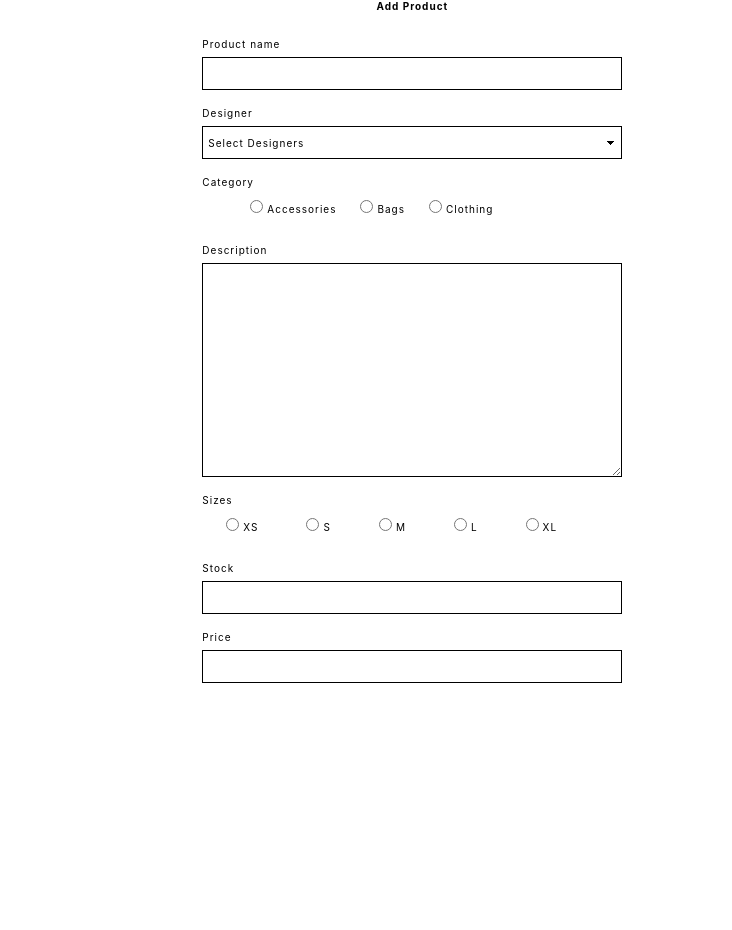
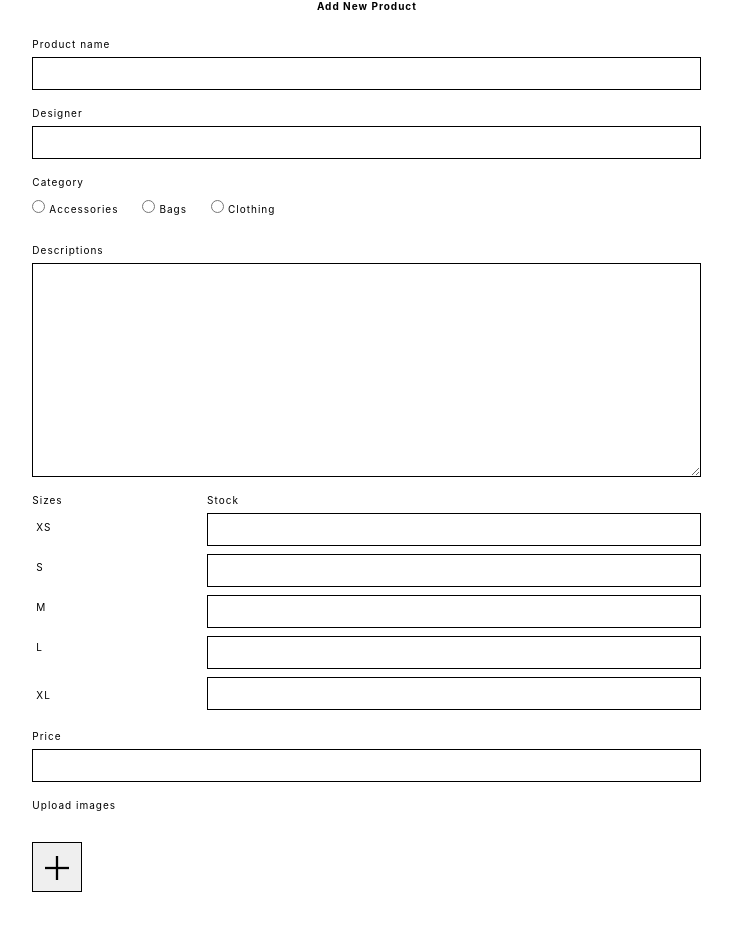
Before and after one commit to reyraditya/finalproject, a React (Create React App) app: page /addproduct in a window 1280 px wide. Shown: the part 156-1086 px from the top of the page, without its empty margins (285-1017 px from the left). Before the commit the page ends 887 px from the top, so only its background shows below. Built offline with nearby package versions, Linux system fonts and the light colour scheme.

Commit message:
manage product and add product components mounted

```diff
--- a/package.json
+++ b/package.json
@@ -13,6 +13,7 @@
     "npm": "^6.9.0",
     "react": "^16.8.4",
     "react-dom": "^16.8.4",
+    "react-images-upload": "^1.2.6",
     "react-redux": "^6.0.1",
     "react-router-dom": "^4.3.1",
     "react-scripts": "2.1.8",
--- a/src/components/AddProduct.js
+++ b/src/components/AddProduct.js
@@ -1,10 +1,59 @@
 import React, { Component } from 'react'
 import {Link} from 'react-router-dom'
 
+import addIcon from '../components/icons/add.png'
+import closeIcon from '../components/icons/cross.png'
+
 import '../css/addProduct.css'
 
-export default class AddProduct extends Component {
+class AddProduct extends Component {
+    constructor(props) {
+        super(props);
+         this.state = { pictures: [], file: [] };
+         this.handleChange = this.handleChange.bind(this)
+    }
+
+    handleChange(event) {
+        console.log(event.target.files);
+        // console.log(URL.createObjectURL(event.target.files[0]));
+
+        let files = Array.from(event.target.files)
+        let url = files.map(url => { return URL.createObjectURL(url)})
+
+        this.setState({
+        pictures: this.state.pictures.concat(files),
+          file: [...this.state.file, ...url]
+        })
+      }
+
+    renderList = () => {
+        return this.state.file.map(img => {
+            return (
+            <div className="d-inline">
+                <img className="imageProduct mr-3 ml-3 mb-3" alt="imgupload" src={img}/>
+                <button className="removeButtonImage">
+                    <img className="iconRemoveImage" aria-hidden="true" src={closeIcon}></img>
+                    {/* <span aria-hidden="true">&times;</span> */}
+                </button>
+            </div>
+            )
+        })
+    }
+
+    deleteImages(i){
+        var arrFiles = [...this.state.pictures]
+        var index = arrFiles.indexOf(i.target.value)
+        if(index !== -1){
+            arrFiles.splice(index, 1);
+            this.setState({pictures: arrFiles})
+        }
+      }
+
+
   render() {
+      console.log(this.state.pictures);
+      console.log(this.state.file);
+
     return (
       <div>
         <div>
@@ -14,10 +63,10 @@ export default class AddProduct extends Component {
             <Link to="/addproduct" className="d-block">Add Product</Link>
           </div>
           <div className="col-7">
-            <div className="container containerAccount">
+            <div className="container containerAccountAddProduct">
               <h1 className="text-center title">Manage Product</h1>
               <div className="mt-3">
-                <p className="body text-center">Add Product</p>
+                <p className="body text-center">Add New Product</p>
                 <div>
                     <form>
                         {/* Product name */}
@@ -30,19 +79,13 @@ export default class AddProduct extends Component {
                         <label className="bodyInput mt-3">
                             Designer
                         </label>
-                        <select className="designerInputForm form-control text-capitalize">
-                            <option selected disabled>Select designers</option>
-                            <option>3.1 phillip lim</option>
-                            <option>acne studios</option>
-                            <option>balenciaga</option>
-                            <option>berluti</option>
-                        </select>
+                        <input className="accountInputForm p-2 text-capitalize form-control" type="text" id="designer" ref={input => this.designer = input}/>
                         </div>
                         {/* Category */}
                         <label className="bodyInput mt-3 d-block">
                             Category
                         </label>
-                        <label className="radio-inline ml-5 mr-4 ">
+                        <label className="radio-inline mr-4 ">
                             <input type="radio" name="category" value="accessories"/>
                             <label className="bodyInput d-inline ml-1 text-capitalize">
                                 accessories
@@ -62,65 +105,80 @@ export default class AddProduct extends Component {
                         </label>
                         {/* Description */}
                         <label className="bodyInput mt-3 d-block">
-                            Description
+                            Descriptions
                         </label>
                         <textarea className="designerInputForm form-control" rows="10"></textarea>
                         {/* Sizing */}
+                        <div className="row">
+                            <div className="col-3">
                                 <label className="bodyInput mt-3 d-block">
                                 Sizes
                             </label>
-                        <label className="radio-inline ml-4 mr-5 ">
-                            <input type="radio" name="sizing" value="xs"/>
+                            <label className="radio d-block">
+                                {/* <input type="radio" name="xs" value="xs"/> */}
                                 <label className="bodyInput d-inline ml-1 text-uppercase">
                                     xs
                                 </label>
                             </label>
-                        <label className="radio-inline mr-5">
-                            <input type="radio" name="sizing" value="s"/>
+                            <label className="radio mt-3 d-block">
+                                {/* <input type="radio" name="s" value="s"/> */}
                                 <label className="bodyInput d-inline ml-1 text-uppercase">
                                     s
                                 </label>
                             </label>
-                        <label className="radio-inline mr-5">
-                            <input type="radio" name="sizing" value="m"/>
+                            <label className="radio mt-3 d-block">
+                                {/* <input type="radio" name="m" value="m"/> */}
                                 <label className="bodyInput d-inline ml-1 text-uppercase">
                                     m
                                 </label>
                             </label>
-                        <label className="radio-inline mr-5">
-                            <input type="radio" name="sizing" value="l"/>
+                            <label className="radio mt-3 d-block">
+                                {/* <input type="radio" name="l" value="l"/> */}
                                 <label className="bodyInput d-inline ml-1 text-uppercase">
                                     l
                                 </label>
                             </label>
-                        <label className="radio-inline mr-4">
-                            <input type="radio" name="sizing" value="xl"/>
+                            <label className="radio mt-3 mr-4">
+                                {/* <input type="radio" name="xl" value="xl"/> */}
                                 <label className="bodyInput d-inline ml-1 text-uppercase">
                                     xl
                                 </label>
                             </label>
+                            </div>
                             {/* Stocks */}
+                            <div className="col-9">
                                 <label className="bodyInput mt-3 d-block">
                                     Stock
                                 </label>
-                        <input className="accountInputForm p-2 form-control" type="number" min="1" max="1000" id="stock" ref={input => this.stock = input}/>
+                                <input className="accountInputForm form-control" type="number" min="1" max="1000" id="stock" ref={input => this.stockXS = input}/>
+                                <input className="accountInputForm mt-2 form-control" type="number" min="1" max="1000" id="stock" ref={input => this.stockS = input}/>
+                                <input className="accountInputForm mt-2 form-control" type="number" min="1" max="1000" id="stock" ref={input => this.stockM = input}/>
+                                <input className="accountInputForm mt-2 form-control" type="number" min="1" max="1000" id="stock" ref={input => this.stockL = input}/>
+                                <input className="accountInputForm mt-2 form-control" type="number" min="1" max="1000" id="stock" ref={input => this.stockXL = input}/>
+                            </div>
+                        </div>
                         {/* Price */}
                         <label className="bodyInput mt-3 d-block">
                             Price
                         </label>
                         <input className="accountInputForm p-2 form-control" type="number" min="1" id="price" ref={input => this.price = input}/>
                     </form>
+                    <div>
+                        <label className="bodyInput mt-3 d-block">Upload images</label>
                     </div>
-                {/* <table className="table table-hover mb-5"> */}
-                    {/* <tbody> */}
-                        {/* {this.renderList()} */}
-                        {/* <tr> */}
-                        {/* <td colSpan='4'><strong>TOTAL :</strong></td> */}
-                        {/* <td>{`Rp.${this.loopTotal()}`}</td> */}
-                        {/* </tr> */}
-                        {/* <Checkout dariCart={this.state.cartLocal} /> */}
-                    {/* </tbody> */}
-                {/* </table> */}
+                </div>
+              </div>
+              <div className>
+                    <input
+                        style={{display: "none"}}
+                        ref={input => this.imginput = input}
+                        type="file"
+                        onChange={this.handleChange} multiple/>
+
+                    <button className="buttonAddImg iconAddImage mt-4 d-inline" onClick={() => {this.imginput.click()}}>
+                        <img className="" src={addIcon}></img>
+                    </button>
+                    {this.renderList()}
                 </div>
               </div>
            </div>
@@ -130,3 +188,5 @@ export default class AddProduct extends Component {
     )
   }
 }
+
+export default AddProduct
--- a/src/components/ManageAccount.js
+++ b/src/components/ManageAccount.js
@@ -3,13 +3,13 @@ import {connect} from 'react-redux';
 import {Link} from 'react-router-dom';
 
 import {editCred, getUser} from '../action/index';
-// import {getUser} from '../action/index';
 
 import Footer from './Footer';
 
 import '../css/manageAccount.css'
 
 class ManageAccount extends Component{
+
   componentDidMount(){
     this.props.getUser()
   }
--- a/src/css/addProduct.css
+++ b/src/css/addProduct.css
@@ -14,6 +14,7 @@ option{
     right: 60px !important;
 }
 
+
 .designerInputForm{
     height: 33px;
     color: black !important;
@@ -24,3 +25,48 @@ option{
     border: 1px solid black !important;
     border-radius: 0px !important;
 }
+
+.containerAccountAddProduct{
+    margin-left: 40px;
+}
+
+.titleAddProduct{
+    color: black !important;
+    font-family: 'Work Sans', sans-serif;
+    font-size: 15px;
+    font-weight: bolder;
+    letter-spacing: 0.8px;
+    line-height: 15px;
+    text-transform: uppercase;
+    margin-top: 90px;
+}
+
+.buttonAddImg{
+    width: 50px;
+    border: 1px solid black;
+}
+
+.imageProduct{
+    position: relative;
+    max-height: 200px
+}
+
+.iconAddImage{
+    width: 50px !important;
+    height: 50px !important;
+    margin-left:0 !important;
+}
+
+.removeButtonImage{
+    border: none !important;
+    width: 25px !important;
+    height: 25px !important;
+    position: absolute;
+    margin-right: 20px;
+    transform: translate(-100%, 10%)
+}
+
+.iconRemoveImage{
+    width: 10px !important;
+    height: 10px !important;
+}
--- /dev/null
+++ b/src/reducers/ProdReducer.js
@@ -0,0 +1,16 @@
+const initialproduct = {
+    products: []
+}
+
+export default (state = initialproduct, action) => {
+    switch (action.type) {
+        case 'SHOW_PRODUCT':
+            return{
+                ...state,
+                products: action.payload.data
+            }
+
+        default:
+            return state
+    }
+}
--- a/src/reducers/index.js
+++ b/src/reducers/index.js
@@ -1,9 +1,11 @@
 import {combineReducers} from 'redux';
 
 import AuthReducer from './AuthReducer';
+import ProdReducer from './ProdReducer';
 
 export default combineReducers(
     {
-        auth: AuthReducer
+        auth: AuthReducer,
+        prod: ProdReducer
     }
 )
```
Also changed, not shown: src/action/index.js (+34 -1 lines), src/components/ManageProduct.js (+52 -13 lines), src/css/manageProduct.css (+22 -0 lines), src/components/icons/add.png (added), src/reducers/AuthReducer.js (line endings or trailing spaces), 1 other file (tests, documents, lock files or other folders). Lines whose indentation alone changed are shown as unchanged.
